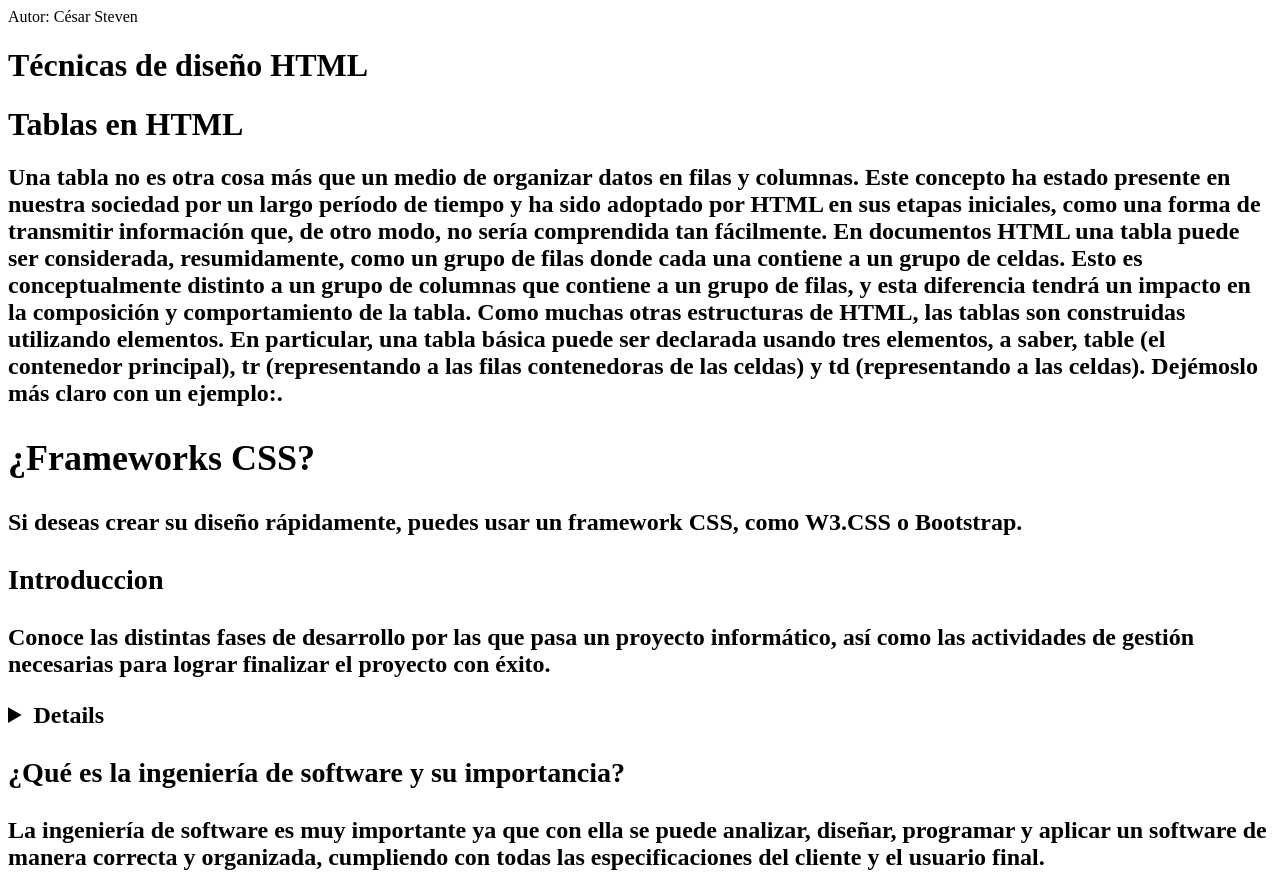
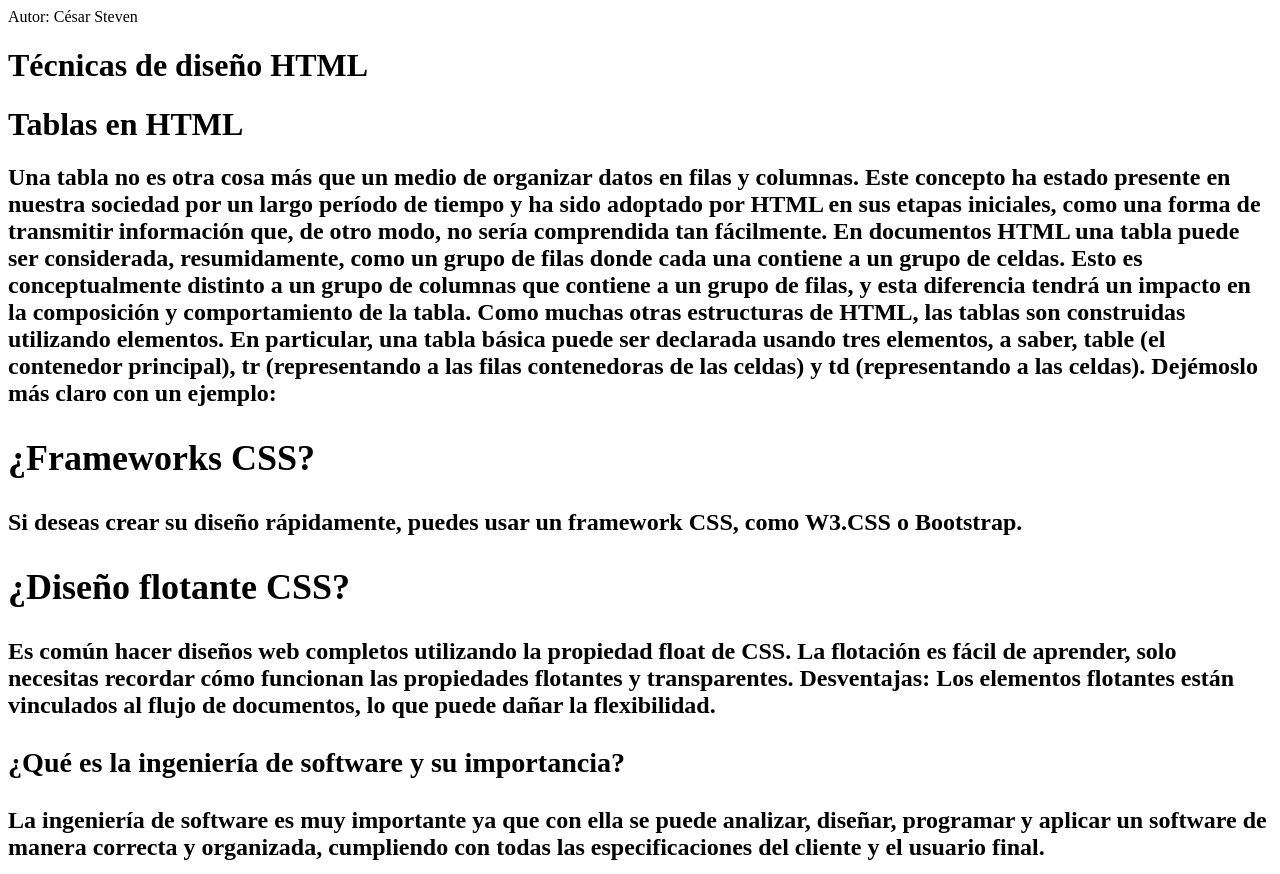
Before and after one commit to Cstevenlopez/Construyendo_un-documento_sem-ntico, a plain HTML site: page index.html in a window 1280 px wide. Shown: the top 874 px of the page. Drawn offline with Linux system fonts and the light colour scheme.

Commit message:
Agrege información sobre diseño flotante CSS

```diff
--- a/index.html
+++ b/index.html
@@ -15,7 +15,7 @@
 
             En documentos HTML una tabla puede ser considerada, resumidamente, como un grupo de filas donde cada una contiene a un grupo de celdas. Esto es conceptualmente distinto a un grupo de columnas que contiene a un grupo de filas, y esta diferencia tendrá un impacto en la composición y comportamiento de la tabla.
 
-            Como muchas otras estructuras de HTML, las tablas son construidas utilizando elementos. En particular, una tabla básica puede ser declarada usando tres elementos, a saber, table (el contenedor principal), tr (representando a las filas contenedoras de las celdas) y td (representando a las celdas). Dejémoslo más claro con un ejemplo:.</p>
+            Como muchas otras estructuras de HTML, las tablas son construidas utilizando elementos. En particular, una tabla básica puede ser declarada usando tres elementos, a saber, table (el contenedor principal), tr (representando a las filas contenedoras de las celdas) y td (representando a las celdas). Dejémoslo más claro con un ejemplo:</p>
 
     </head>
     <!--El contenido principal-->
@@ -28,14 +28,13 @@
                 <h2>¿Frameworks CSS?</h2>
                 <p>Si deseas crear su diseño rápidamente, puedes usar un framework CSS, como W3.CSS o Bootstrap.</p>
             </head>
-                <section>
-                    <h3>Introduccion</h3>
-                    <p>Conoce las distintas fases de desarrollo por las que pasa un proyecto informático, así como las actividades de gestión necesarias para lograr finalizar el proyecto con éxito.</p>
-                </section>
-                <section>
-                    <details>
-                        <sumary>¿Qué es lo que hace un ingeniero de software?</sumary>
-                        <p>Los ingenieros de software de ordenador se encargan de analizar, diseñar, crear y probar los sistemas informáticos y de software. Además, escriben programas de software para satisfacer las necesidades de un cliente o para resolver un problema particular.</p>
+        </head>
+
+                        <h2>¿Diseño flotante CSS?</h2>
+                        <p>Es común hacer diseños web completos utilizando la propiedad float de CSS. La flotación es fácil de aprender, solo necesitas recordar cómo funcionan las propiedades flotantes y transparentes.
+
+                            Desventajas: Los elementos flotantes están vinculados al flujo de documentos, lo que puede dañar la flexibilidad.</p>
+                    </head>
                     </details>
                     <h3>¿Qué es la ingeniería de software y su importancia?</h3>
                     <p>La ingeniería de software es muy importante ya que con ella se puede analizar, diseñar, programar y aplicar un software de manera correcta y organizada, cumpliendo con todas las especificaciones del cliente y el usuario final.</p>
```
